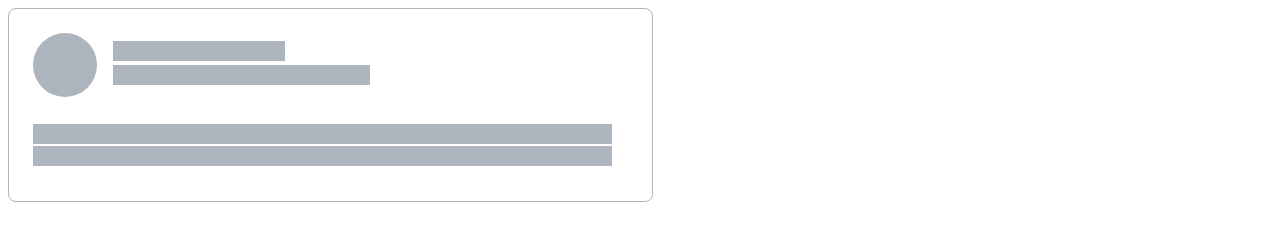
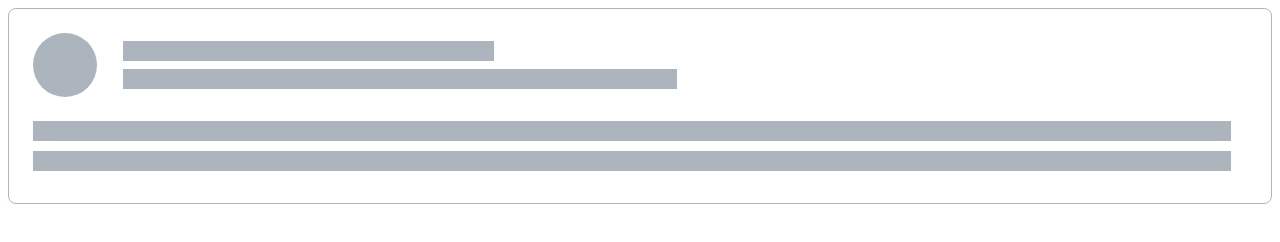
Before and after one commit to js-tasks-ru/htmlcss-20240412_daria-kolenchenko, a website: page 04-lection2/02-skeleton/index.html in a window 1280 px wide. Drawn offline with Linux system fonts and the light colour scheme.

Commit message:
review3 dz4-skeleton

```diff
--- a/04-lection2/02-skeleton/index.html
+++ b/04-lection2/02-skeleton/index.html
@@ -9,7 +9,7 @@
         <div class="skeleton">
                 <div class="skeleton__ellipse"></div>
                 <div class="skeleton__small-container">
-                    <div class="skeleton__rectangle skeleton__rectangle_rectangle-small"></div>
+                    <div class="skeleton__rectangle skeleton__rectangle-small"></div>
                     <div class="skeleton__rectangle"></div>
                 </div>
                 <div class="skeleton__rectangle"></div>
--- a/04-lection2/02-skeleton/skeleton.css
+++ b/04-lection2/02-skeleton/skeleton.css
@@ -1,12 +1,11 @@
 .skeleton {
-    max-width: 579px;
-    height: 136px;
     border: 1px solid;
     border-radius: 8px;
     border-color: var(--grey-3);
     padding: 24px 40px 32px 24px;
     display: flex;
     flex-wrap: wrap;
+    gap: 10px;
 }
 
 .skeleton__ellipse {
@@ -14,16 +13,16 @@
     height: 64px;
     flex-basis: 64px;
     border-radius: 50%;
-    margin-bottom: 24px;
+    margin-bottom: 14px;
 }
 
 .skeleton__small-container {
     padding-top: 8px;
-    max-height: 48px;
+    padding-left: 16px;
+    flex: 0.5;
     display: flex;
-    flex-basis: 257px;
     flex-flow: row wrap;
-    padding-left: 16px;
+    margin-bottom: 14px;
 }
 
 .skeleton__rectangle {
@@ -32,6 +31,6 @@
    flex-basis: 100%;
 }
 
-.skeleton__rectangle_rectangle-small {
-    flex-basis: 172px;
+.skeleton__rectangle-small {
+    flex-basis: 67%;
 }
```
